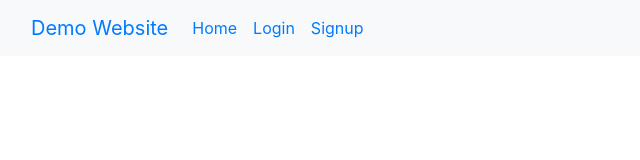
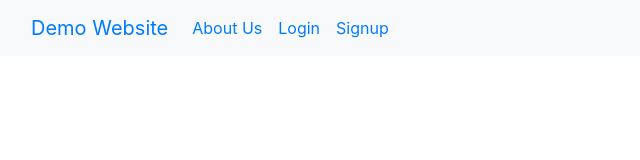
Before and after one commit to SahilKumar99/XenonStack-Assignment-Fullstack, a plain HTML site: page frontend/index.html in a window 1280 px wide. Shown: the full height of the page, 0-640 px from the left. Drawn offline with nearby package versions, Linux system fonts and the light colour scheme.

Commit message:
Update index.html

```diff
--- a/frontend/index.html
+++ b/frontend/index.html
@@ -21,7 +21,7 @@
             <div class="collapse navbar-collapse" id="navbarNav">
                 <ul class="navbar-nav">
                     <li class="nav-item">
-                        <a class="nav-link active" aria-current="page" href="/">Home</a>
+                        <a class="nav-link active" aria-current="page" href="/about.html">About Us</a>
                     </li>
                     <li class="nav-item">
                         <a class="nav-link" href="/login.html">Login</a>
```
